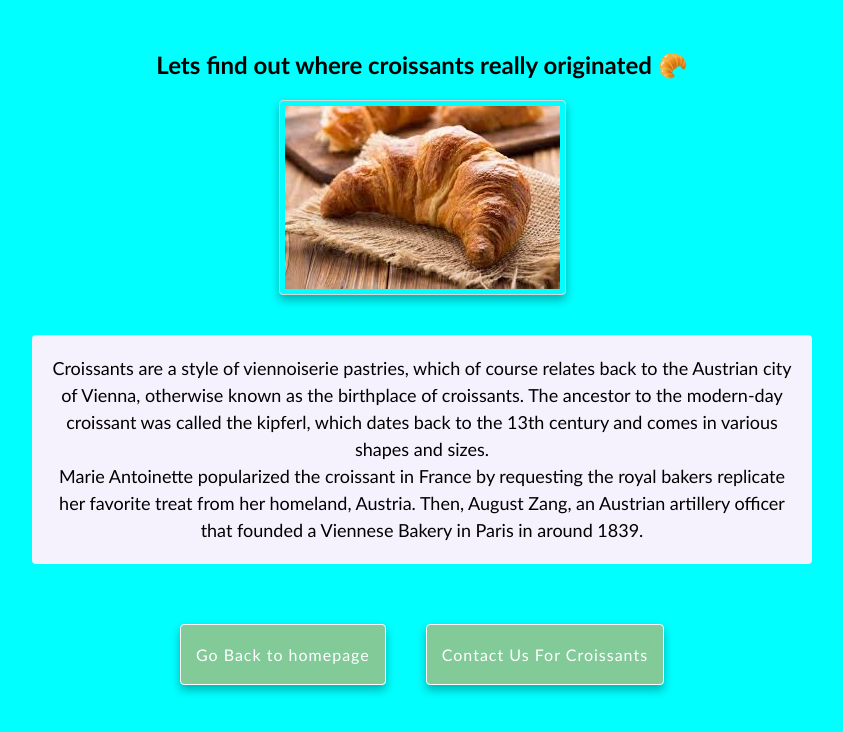
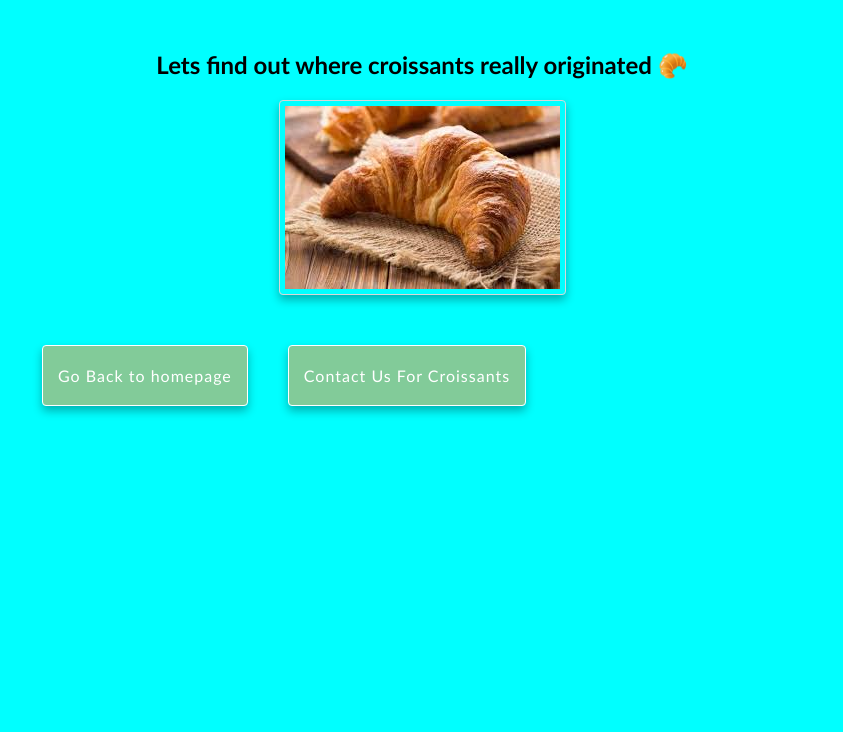
Before and after one commit to NayoBaez/My-Croissant-page-Challenge, a plain HTML site: page about.html in a window 1280 px wide. Shown: the whole page, without its empty margins (218-1061 px from the left). Drawn offline with Linux system fonts and the light colour scheme.

Commit message:
removed paragraphs

```diff
--- a/about.html
+++ b/about.html
@@ -16,19 +16,7 @@
       class="croissantphoto1"
     />
     <div class="paragraphs">
-      <p>
-        Croissants are a style of viennoiserie pastries, which of course relates
-        back to the Austrian city of Vienna, otherwise known as the birthplace
-        of croissants. The ancestor to the modern-day croissant was called the
-        kipferl, which dates back to the 13th century and comes in various
-        shapes and sizes.
-        <br />
-        Marie Antoinette popularized the croissant in France by requesting the
-        royal bakers replicate her favorite treat from her homeland, Austria.
-        Then, August Zang, an Austrian artillery officer that founded a Viennese
-        Bakery in Paris in around 1839.
-      </p>
-    </div>
+
 
     <div class="buttons">
       <a href="/index.html" class="button">Go Back to homepage</a>
```
